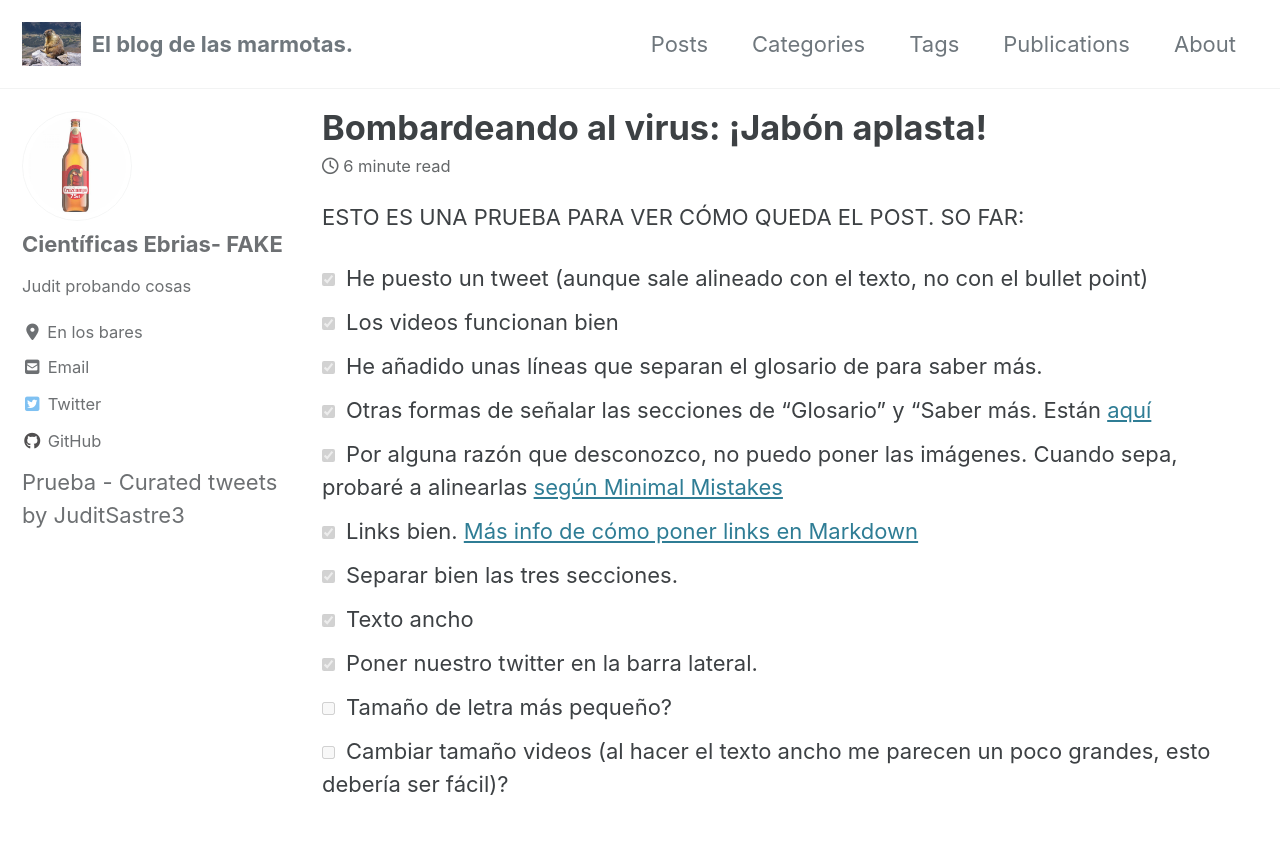
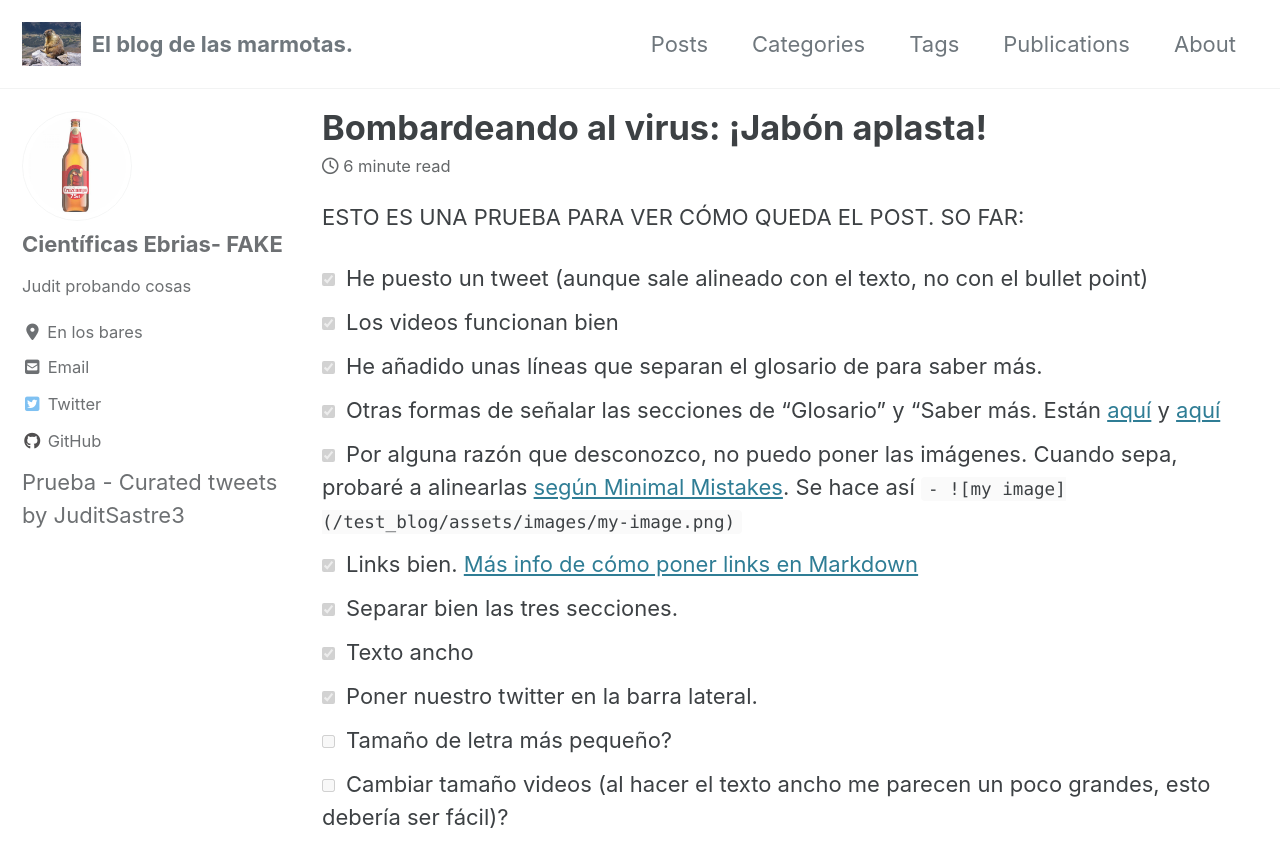
Before and after one commit to JuditSastre/test_blog, a Jekyll site: the page built from _posts/2020-05-06-lavarse-las-manos.md, in a window 1280 px wide and 900 px high. Shown: the top 867 px of the window. Built offline with Jekyll 4.4.1, drawn with Linux system fonts in a browser that asks for light colours; cached includes are drawn as plain includes; nearby versions of some CDN libraries; comment, search, counter and statistics services are not loaded.

Commit message:
Update 2020-05-06-lavarse-las-manos.md

```diff
--- a/_posts/2020-05-06-lavarse-las-manos.md
+++ b/_posts/2020-05-06-lavarse-las-manos.md
@@ -14,8 +14,8 @@ SO FAR:
 - [x] He puesto un tweet (aunque sale alineado con el texto, no con el bullet point)
 - [x] Los videos funcionan bien
 - [x] He añadido unas líneas que separan el glosario de para saber más.
-- [x] Otras formas de señalar las secciones de "Glosario" y "Saber más. Están [aquí](https://juditsastre.github.io/test_blog/post-test-text-box/)
-- [x] Por alguna razón que desconozco, no puedo poner las imágenes. Cuando sepa, probaré a alinearlas [según Minimal Mistakes](https://mmistakes.github.io/minimal-mistakes/markup/markup-image-alignment/)
+- [x] Otras formas de señalar las secciones de "Glosario" y "Saber más. Están [aquí](https://juditsastre.github.io/test_blog/post-test-text-box/) y [aquí](https://mmistakes.github.io/minimal-mistakes/docs/utility-classes/#notices)
+- [x] Por alguna razón que desconozco, no puedo poner las imágenes. Cuando sepa, probaré a alinearlas [según Minimal Mistakes](https://mmistakes.github.io/minimal-mistakes/markup/markup-image-alignment/). Se hace así `-	![my image]({{ "/assets/images/my-image.png" | relative_url }})`
 - [x] Links bien. [Más info de cómo poner links en Markdown](https://github.com/adam-p/markdown-here/wiki/Markdown-Cheatsheet#links)
 - [x] Separar bien las tres secciones.
 - [x] Texto ancho
@@ -91,11 +91,10 @@ faltar a la verdad ¡Casi nada!
 &nbsp;
 &nbsp;
 &nbsp;
-
-
-
+&nbsp;
+&nbsp;
+&nbsp;
 **Glosario**
-&nbsp;
 &nbsp;
 **Nanopartícula**: Cualquier partícula cuyo tamaño esté en el orden del nanómetro. En el caso de los virus, suelen medir entre 20 y
 250 nanómetros, es decir, entre 0’000000002 y 0’00000025 metros.
@@ -115,11 +114,12 @@ las que hemos hablado hoy, las interacciones hidrofóbicas.
 **Miscible**: se dice de un líquido que es capaz de mezclarse con otro en cualquier proporción.
 {: .notice--warning}
 
-
 &nbsp;
 &nbsp;
 &nbsp;
-
+&nbsp;
+&nbsp;
+&nbsp;
 ---
 **Para saber más**
 
```
